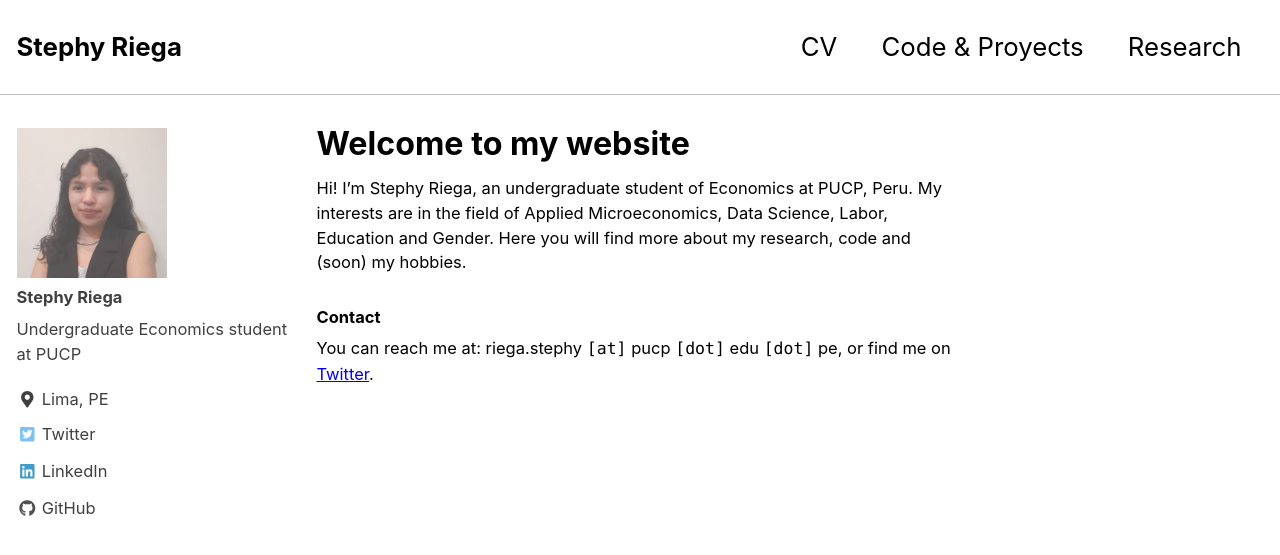
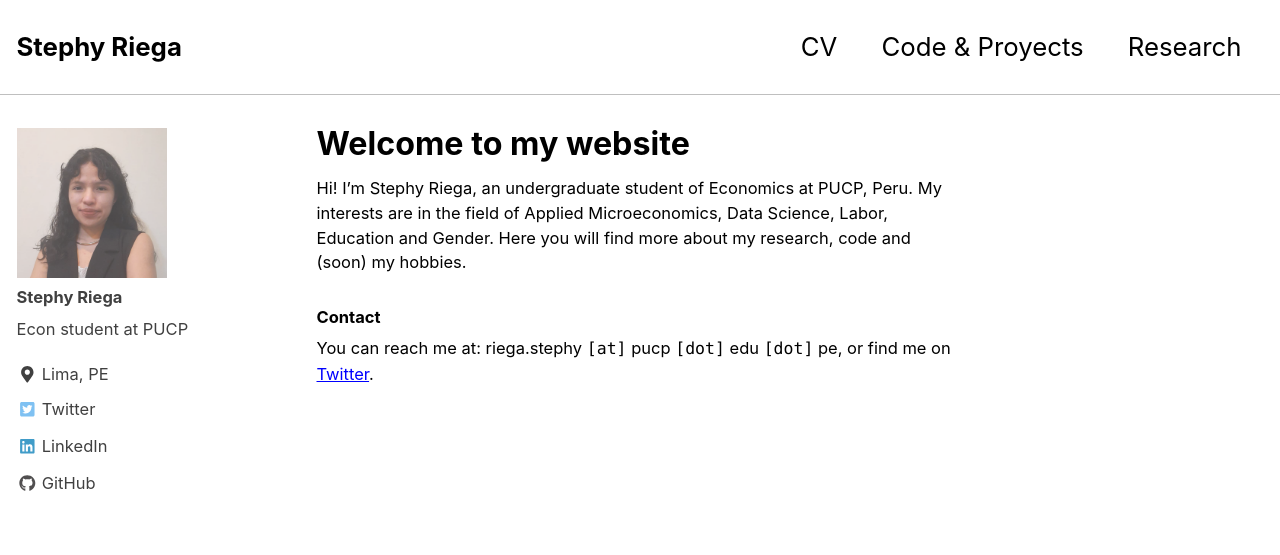
Before and after one commit to stephyriega/stephyriega.github.io, a Jekyll site: the page built from _pages/about.md, in a window 1280 px wide and 900 px high. Shown: the top 555 px of the window. Built offline with Jekyll 4.4.1, drawn with Linux system fonts in a browser that asks for light colours; nearby versions of some CDN libraries.

Commit message:
Update _config.yml

```diff
--- a/_config.yml
+++ b/_config.yml
@@ -87,7 +87,7 @@ analytics:
 author:
   name             : "Stephy Riega"
   avatar           : "/images/biopic.png" # path of avatar image, e.g. "/assets/images/bio-photo.jpg"
-  bio              : "Undergraduate Economics student at PUCP"
+  bio              : "Econ student at PUCP"
   location         : "Lima, PE"
   email            :
   uri              :
```
